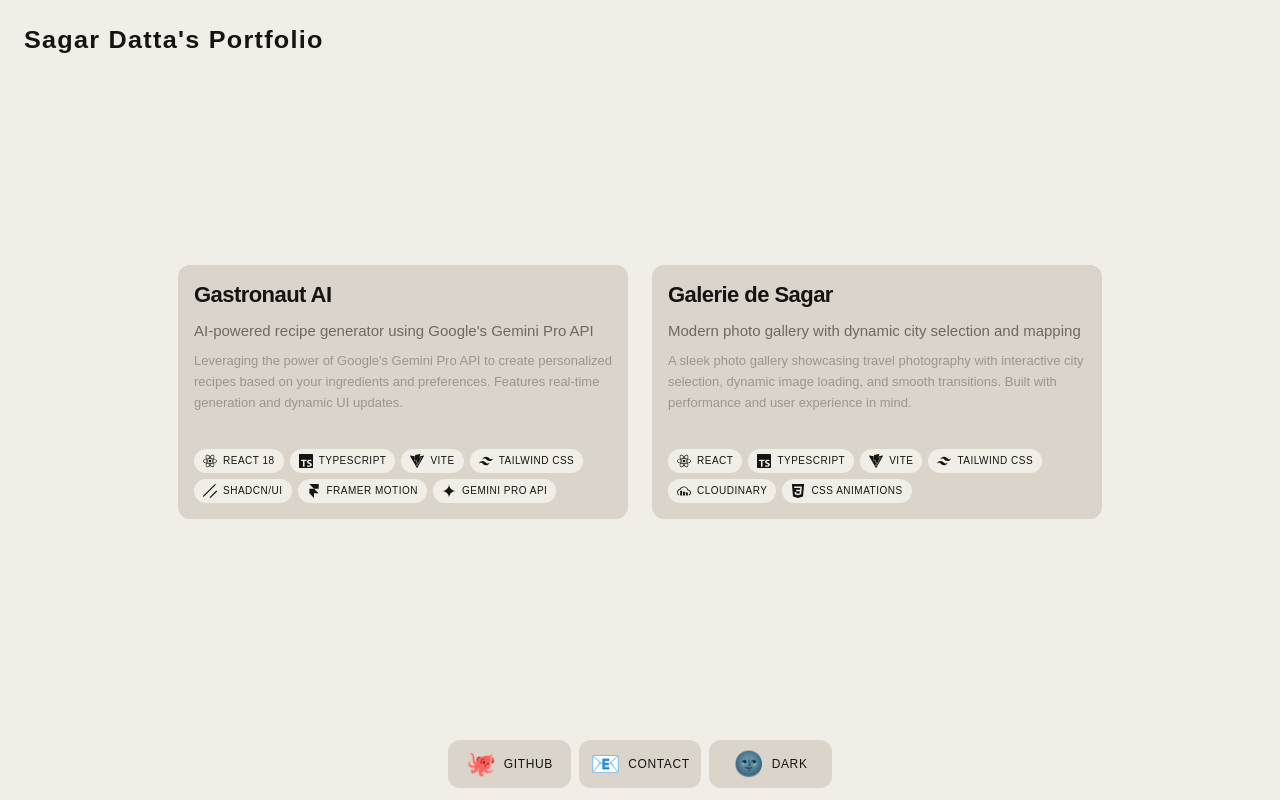
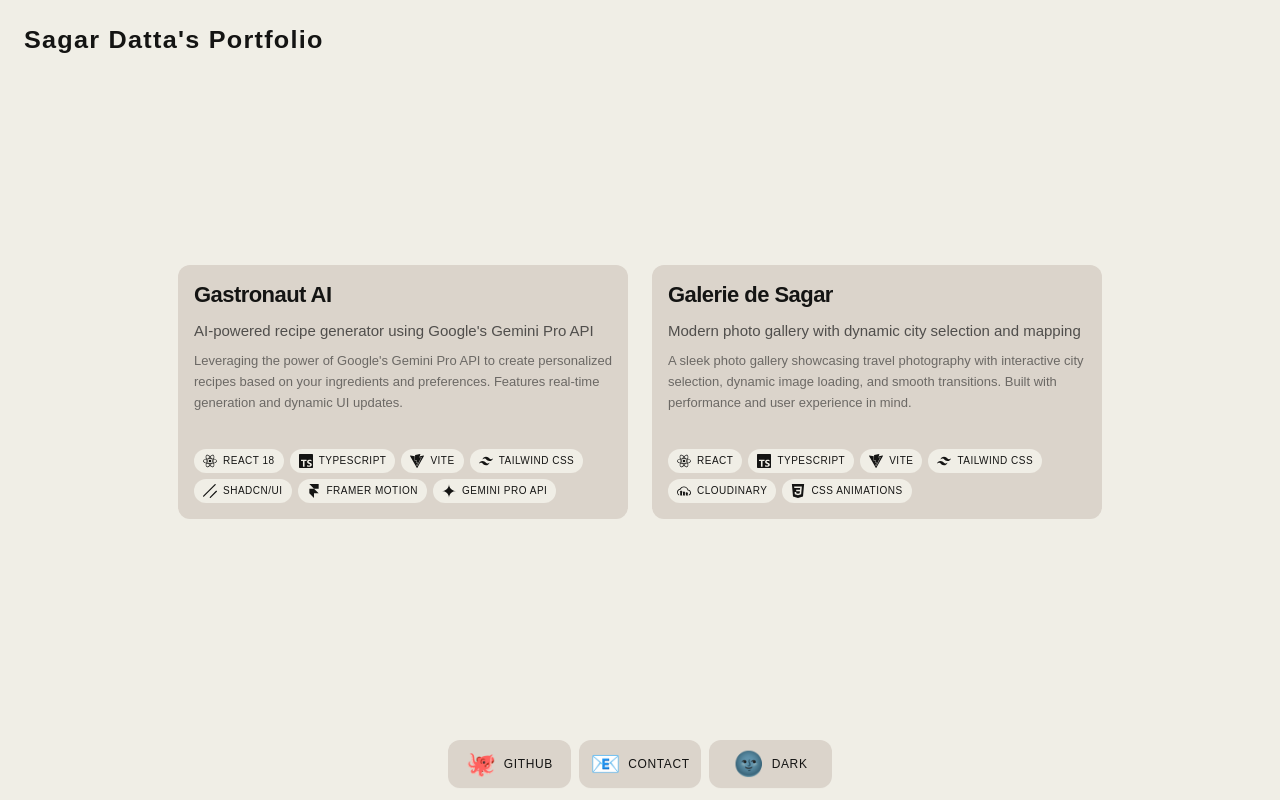
Before and after one commit to sagar-datta/portfolio, a Next.js app: page / in a window 1280 px wide. Built offline with nearby package versions, Linux system fonts and the light colour scheme.

Commit message:
refactor: Adjust opacity levels for muted and dimmed color variants

```diff
--- a/tailwind.config.ts
+++ b/tailwind.config.ts
@@ -56,12 +56,12 @@ export default {
           dark: "#F0EEE6",
         },
         muted: {
+          light: "rgb(34 34 33 / 0.75)", // dark at 75% opacity
+          dark: "rgb(240 238 230 / 0.75)", // light at 75% opacity
+        },
+        dimmed: {
           light: "rgb(34 34 33 / 0.6)", // dark at 60% opacity
           dark: "rgb(240 238 230 / 0.6)", // light at 60% opacity
-        },
-        dimmed: {
-          light: "rgb(34 34 33 / 0.35)", // dark at 35% opacity
-          dark: "rgb(240 238 230 / 0.35)", // light at 35% opacity
         },
       },
       borderColor: {
```
